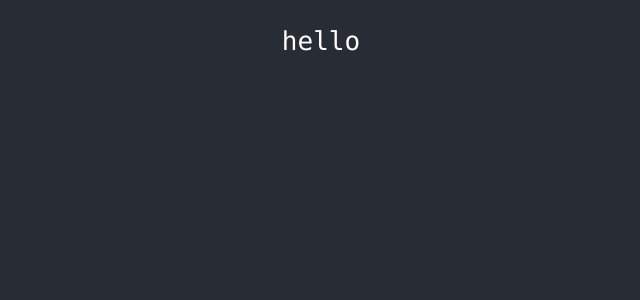
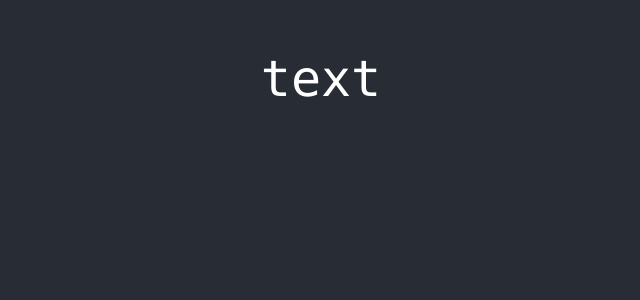
Before and after one commit to JackMatthewRimmer/TodoApp, a React (Create React App) app in the folder todo-list/: page / in a window 1280 px wide. Shown: the top 300 px of the page, without its empty margins (319-959 px from the left). Built offline with nearby package versions, Linux system fonts and the light colour scheme.

Commit message:
Add typography Component

```diff
--- /dev/null
+++ b/todo-list/src/Components/Typography/Typography.tsx
@@ -0,0 +1,20 @@
+import { type FC } from "react";
+import type * as CSS from "csstype";
+
+interface TypographyProps {
+  text: string;
+  fontSize: CSS.Property.FontSize;
+  fontColour?: CSS.Property.Color;
+}
+
+export const Typography: FC<TypographyProps> = ({
+  text,
+  fontSize,
+  fontColour,
+}) => {
+  const css = {
+    "font-size": fontSize.toString() + "px",
+    color: fontColour,
+  };
+  return <p style={css}>text</p>;
+};
--- /dev/null
+++ b/todo-list/src/Components/index.tsx
@@ -0,0 +1 @@
+export { Typography } from "./Typography/Typography";
--- a/todo-list/src/Pages/App/App.tsx
+++ b/todo-list/src/Pages/App/App.tsx
@@ -1,20 +1,20 @@
-"use-strict";
-import {type FC} from 'react'
-import './App.css';
+import { type FC } from "react";
+import "./App.css";
+import "../../Components/index";
+import { Typography } from "../../Components/index";
 
-interface AppProps {
-  title: string
-}
+interface AppProps {}
 
-export const AppComponent: FC<AppProps> = ({title}) => {
+export const AppComponent: FC<AppProps> = () => {
   return (
     <div className="App">
       <header className="App-header">
-        <p>
-          {title}
-        </p>
-
+        <Typography
+          text="Hello World"
+          fontSize="50"
+          fontColour="white"
+        ></Typography>
       </header>
     </div>
   );
-}
+};
--- a/todo-list/src/index.tsx
+++ b/todo-list/src/index.tsx
@@ -8,6 +8,6 @@ const root = ReactDOM.createRoot(
 );
 root.render(
   <React.StrictMode>
-    <AppComponent title="hello" />
+    <AppComponent />
   </React.StrictMode>
 );
```
Also changed, not shown: todo-list/src/Components/Typography/Typography.css (added).
